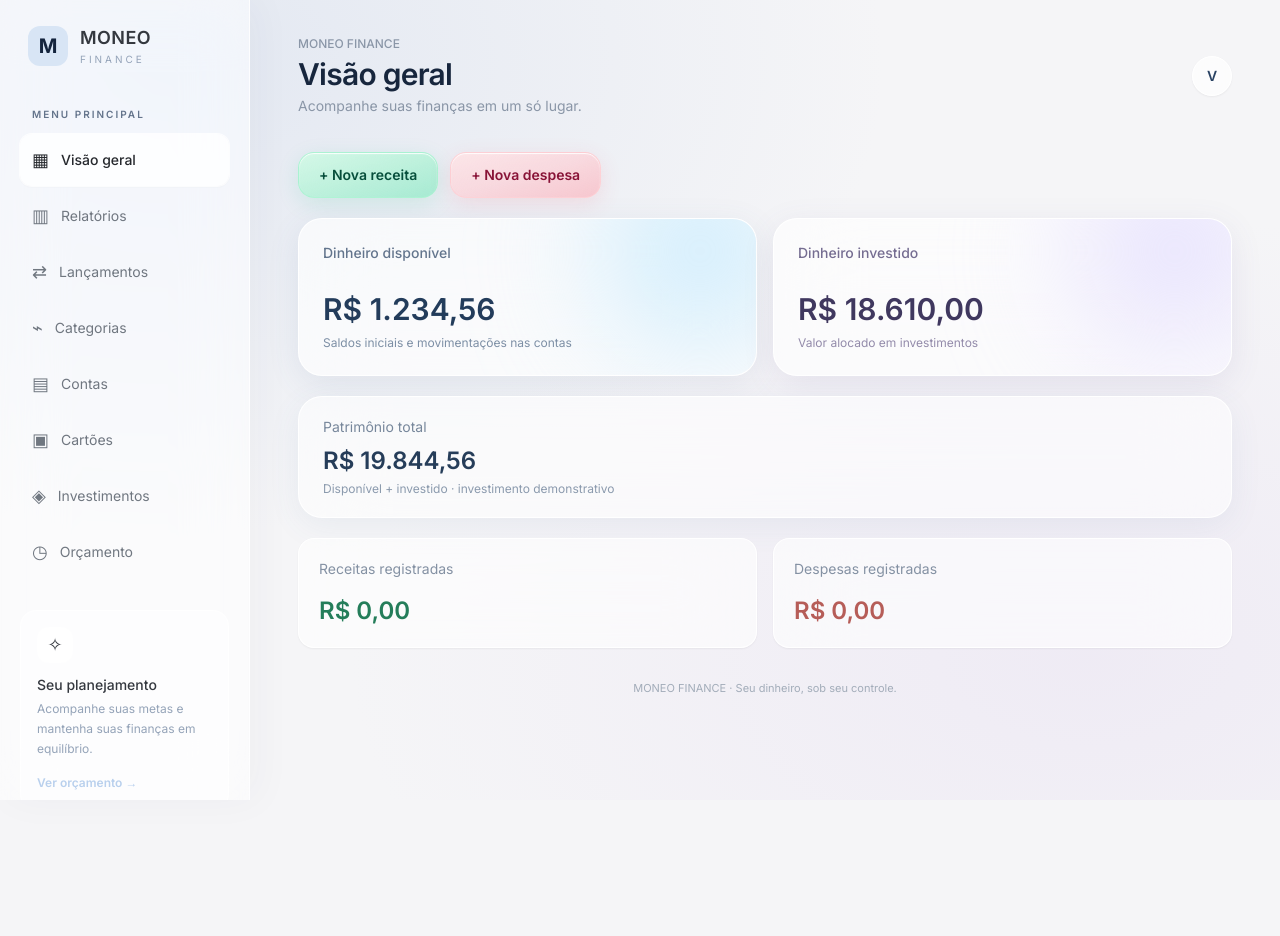
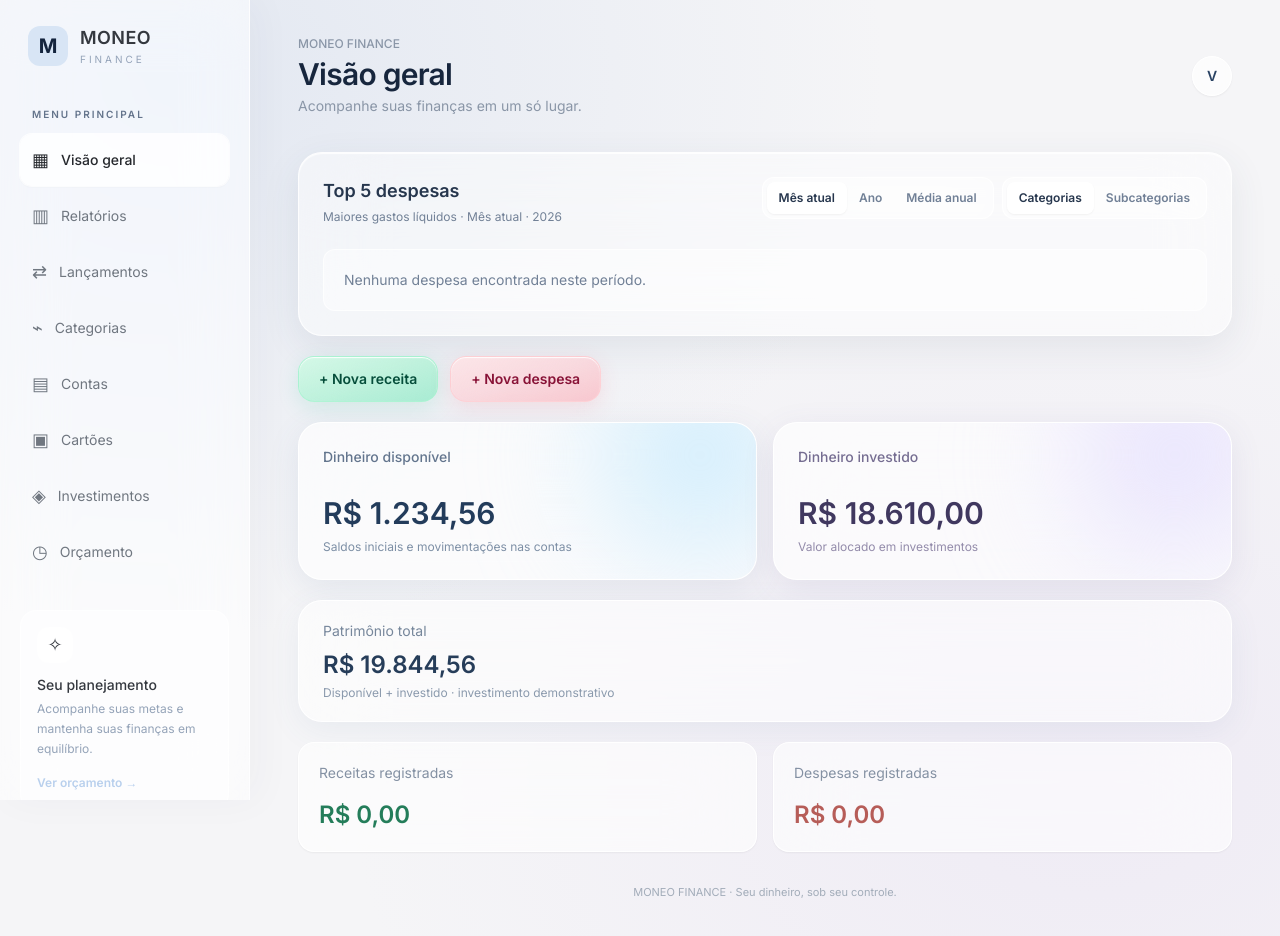
Before and after one commit to escrivitinho/stackblitz-starters-xpoyeyy7, a Next.js app: page / in a window 1280 px wide. Shown: the top 936 px of the page. Before the commit the page ends 800 px from the top, so only its background shows below. Built offline with nearby package versions, Linux system fonts and the light colour scheme.

Commit message:
Display interactive Top 5 expenses card on overview

```diff
--- a/app/page.tsx
+++ b/app/page.tsx
@@ -7,6 +7,7 @@ import CardsManager, { type CardEntry } from "./cards-manager";
 import DriveSettings from "./drive-settings";
 import InvestmentsManager from "./investments-manager";
 import MonthlyReport from "./monthly-report";
+import TopExpenses from "./top-expenses";
 import ClassificationPreview, { excelRules } from "./classification-preview";
 import ExcelReclassification from "./excel-reclassification";
 import { formatCents, parseMoneyToCents } from "./lib/money";
@@ -963,6 +964,7 @@ if (amountCents <= 0) {
 
         {active === "Visão geral" && (
           <div className="space-y-5">
+            <TopExpenses transactions={transactions} categories={categories} />
             <div className="flex flex-wrap gap-3">
               {([["income", "+ Nova receita"], ["expense", "+ Nova despesa"]] as [TransactionType, string][]).map(([type, label]) => (
                 <button key={type} type="button" onClick={() => {
```
